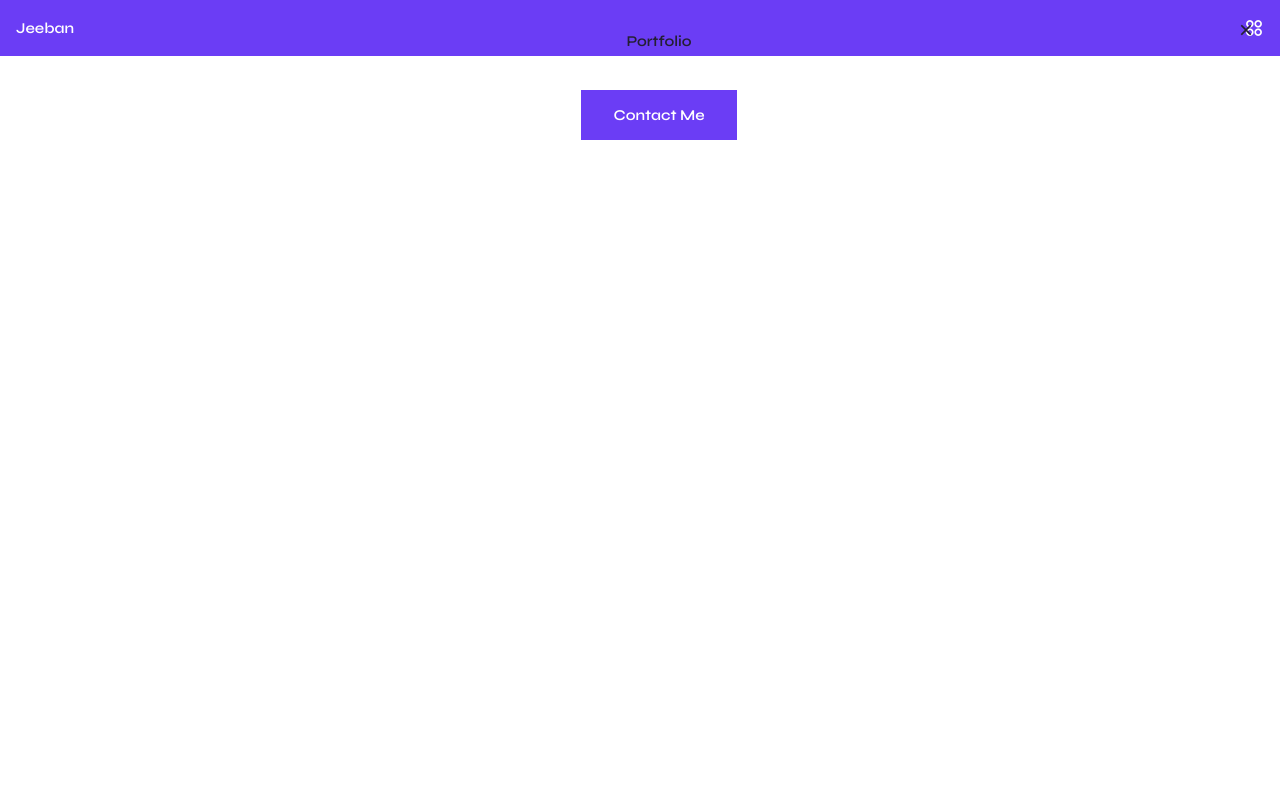
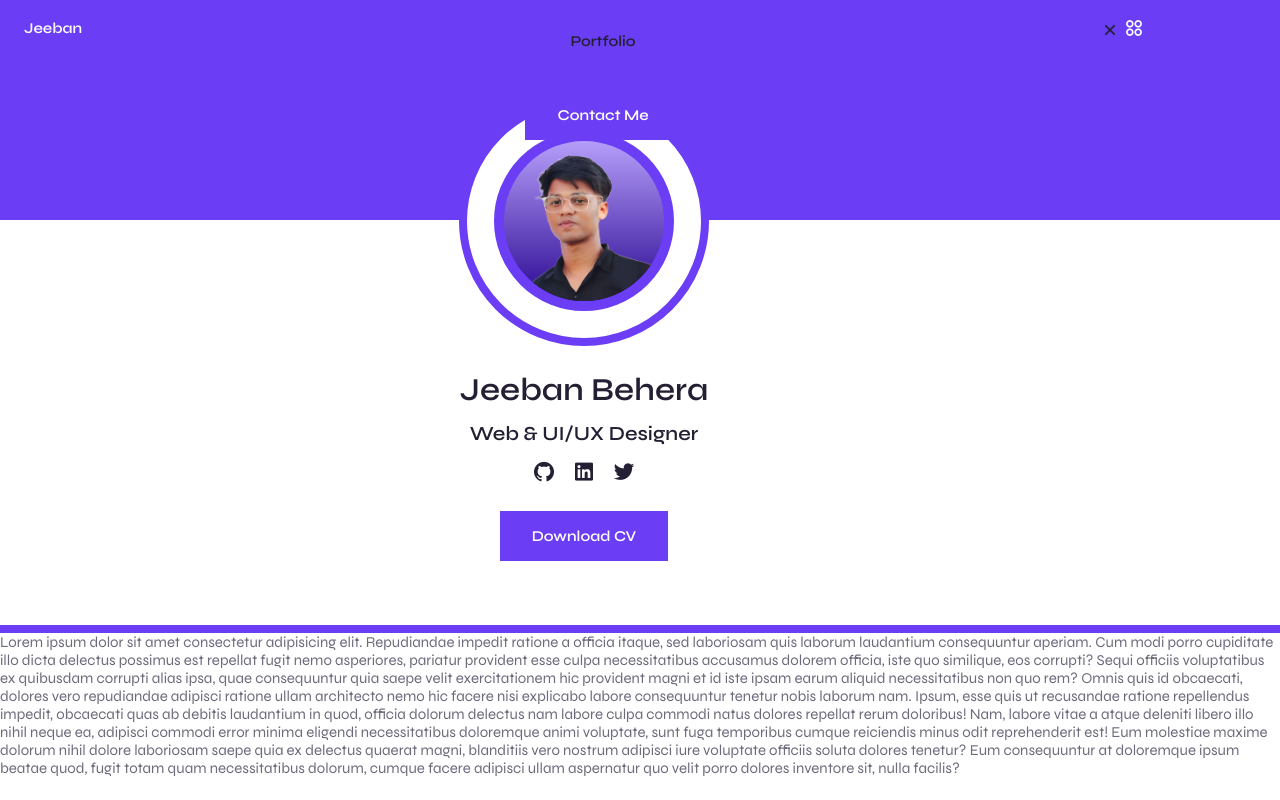
Before and after one commit to jeeban107/MyPortfolio.github.io, a plain HTML site: page index.html in a window 1280 px wide. Drawn offline with nearby package versions, Linux system fonts and the light colour scheme.

Commit message:
Index Is Done
Header  is  Complete

```diff
--- a/CSS/style.css
+++ b/CSS/style.css
@@ -17,15 +17,13 @@
 --title-color-light:hsl(var(--hue-color),8%,60%) ;
 --white-color:hsl(0,0%,100%);
 --body-color:hsl(0,0%,100%);
---container-color:#fff ;
+--container-color:hsl(0,0%,100%);
 --shadow-color:hsla(var(--hue-color),90%,30%,.1);
 
 
 /********Font*******/
+/*  .5rem = 8px , 1rem = 16px ,1.5rem = 24px....  */
 --body-font: "Syne", sans-serif ;
-
-
-/*  .5rem = 8px , 1rem = 16px ,1.5rem = 24px....  */
 --biggest-font-size:2rem;
 --h1-font-size:1.5rem;
 --h2-font-size:1.25rem;
@@ -108,10 +106,10 @@ input,button,textarea{
     font-weight: var(--font-semi-bold);
 }
 
-/* h1,h2,h3,h4{
-    color: var(--text-color);
-    font: var(--font-semi-bold);
-} */
+h1,h2,h3,h4{
+    color: var(--title-color);
+    font-weight: var(--font-semi-bold);
+}
 
 ul{
     list-style: none;
@@ -135,8 +133,9 @@ img{
 
 /* =======Reusuable Css======*/
 
-.section{
-    padding: 2rem 0 4rem;
+.container{
+   max-width: 1120px;
+   margin-inline: 1.5rem;
 }
 
 
@@ -150,11 +149,46 @@ img{
     padding-block:5rem 1rem;
 }
 
-.section_subtitle{
+.section_title{
     font-size: var(--h1-font-size);
     margin-bottom: 2rem;
     text-align: center;
 }
+
+.perfil{
+    width: 250px;
+    height: 250px;
+    background-color: var(--body-color);
+    border: 8px solid var(--first-color);
+    border-radius: 50%;
+    display: grid;
+    place-items:center;
+    transition: background-color .4s ;
+}
+
+.perfil__content{
+    width: 180px;
+    height: 180px;
+    border: 10px solid var(--first-color);
+    overflow: hidden;
+    border-radius: 50%;
+    display: flex;
+    justify-content: center;
+    align-items: flex-end;
+    /* background: linear-gradient(180deg,
+                hsl(var(--hue-color),90%, 80%)
+                hsl(var(--hue-color),90%,30%)); */
+    background:linear-gradient(180deg,
+    hsl(var(--hue-color),90%, 80%),
+    hsl(var(--hue-color),90%,30%));
+
+}
+
+.perfil__img{
+    width: 150px;
+}
+
+
 
 .main{
     overflow: hidden;  /* For Animation ScrolReveal */
@@ -168,7 +202,7 @@ img{
     width: 100%;
     top: 0;
     left: 0;
-    background-color: var(--first-color);
+    background-color: transparent;
     z-index: var(--z-fixed);
     transition:background-color .4s, box-shadow .4s;
 }
@@ -179,7 +213,7 @@ img{
     display: flex;
     justify-content:space-between ;
     align-items: center;
-    padding-inline: 1rem;
+
 }
 
 .nav__logo{
@@ -251,7 +285,14 @@ img{
 }
 
 /*  Change Background Color   */
+.bg-header{
+  background-color: var(--body-color);
+  box-shadow: 0 2px 16px var(--shadow-color);
+}
 
+.bg-header :is(.nav__logo, .nav__toggle){
+    color: var(--title-color);
+}
 
 /* Header bg color  of other pages */
 .header-pages{
@@ -282,3 +323,68 @@ img{
 }
 
 /* =========HOME========== */
+.home{
+    position: relative;
+    border-bottom: 8px solid var(--first-color);
+}
+
+.home__rectangle{
+    width: 100%;
+    height: 220px;
+    background-color: var(--first-color);
+    position: absolute;
+    top: 0;
+    z-index: -1;
+}
+
+.home__container{
+    padding-block: 1rem 3rem;
+}
+
+.home__perfil{
+    justify-self: center;
+}
+
+.home__data{
+    row-gap: .75rem;
+    text-align: center;
+}
+
+.home__name{
+    font-size: var(--biggest-font-size);
+}
+
+.home__profession{
+    font-size:var(--h2-font-size);
+}
+
+.home__social{
+    display: flex;
+    justify-content: center;
+    column-gap: 1rem;
+}
+
+.home__social-link{
+    font-size: 1.5rem;
+    color: var(--title-color);
+    transition: color .4s;
+}
+
+.home__social-link:hover{
+    color: var(--first-color);
+}
+
+.home__button{
+    justify-self:center ;
+}
+/* ======= About ======= */
+
+
+/* ======= Services ======= */
+
+
+
+/* Active  Modal   */
+
+
+/* ======= Work ======= */
--- a/Scripts/main.js
+++ b/Scripts/main.js
@@ -16,3 +16,13 @@ if(navClose){
         navMenu.classList.remove('show-menu')
     })
 }
+
+
+/*=============== CHANGE BACKGROUND HEADER ===============*/
+const bgHeader = () =>{
+    const header = document.getElementById('header')
+    // Add a class if the bottom offset is greater than 50 of the viewport
+    this.scrollY >= 50 ? header.classList.add('bg-header')
+                       : header.classList.remove('bg-header')
+}
+window.addEventListener('scroll', bgHeader)
--- a/index.html
+++ b/index.html
@@ -62,7 +62,52 @@
 
     <!-- ======== MAIN  ========== -->
     <main class="main">
+          <!-- ======== Home ======= -->
+          <section class="home section">
+            <div class="home__rectangle"></div>
 
+            <div class="home__container container grid">
+                <div class="home__perfil perfil">
+
+                   <div class="perfil__content">
+                    <img src="images/Profile Img.png" alt="image" class="perfil__img">
+                   </div>
+                </div>
+                <div class="home__content grid">
+                    <div class="home__data grid">
+                      <h1 class="home__name">Jeeban Behera</h1>
+                      <h2 class="home__profession">Web & UI/UX Designer</h2>
+                     <div class="home__social">
+                      <a href="https://github.com/jeeban107" target="_blank" class="home__social-link">
+                        <i class="ri-github-fill"></i>
+                      </a>
+
+                      <a href="https://www.linkedin.com/in/jeeban-behera-062527285/" target="_blank" class="home__social-link">
+                        <i class="ri-linkedin-box-fill"></i>
+                      </a>
+
+                      <a href="https://twitter.com/JeebanBehe46916" target="_blank" class="home__social-link">
+                        <i class="ri-twitter-fill"></i>
+                      </a>
+                     </div>
+                     </div>
+                     <a href="assets/Resume.pdf" download  class="home__button button">Download CV</a>
+                </div>
+
+            </div>
+
+
+          </section>
+          <!-- ====== Services ====== -->
+          <div class="dele">
+
+            Lorem ipsum dolor sit amet consectetur adipisicing elit. Repudiandae impedit ratione a officia itaque, sed laboriosam quis laborum laudantium consequuntur aperiam. Cum modi porro cupiditate illo dicta delectus possimus est repellat fugit nemo asperiores, pariatur provident esse culpa necessitatibus accusamus dolorem officia, iste quo similique, eos corrupti? Sequi officiis voluptatibus ex quibusdam corrupti alias ipsa, quae consequuntur quia saepe velit exercitationem hic provident magni et id iste ipsam earum aliquid necessitatibus non quo rem? Omnis quis id obcaecati, dolores vero repudiandae adipisci ratione ullam architecto nemo hic facere nisi explicabo labore consequuntur tenetur nobis laborum nam. Ipsum, esse quis ut recusandae ratione repellendus impedit, obcaecati quas ab debitis laudantium in quod, officia dolorum delectus nam labore culpa commodi natus dolores repellat rerum doloribus! Nam, labore vitae a atque deleniti libero illo nihil neque ea, adipisci commodi error minima eligendi necessitatibus doloremque animi voluptate, sunt fuga temporibus cumque reiciendis minus odit reprehenderit est! Eum molestiae maxime dolorum nihil dolore laboriosam saepe quia ex delectus quaerat magni, blanditiis vero nostrum adipisci iure voluptate officiis soluta dolores tenetur? Eum consequuntur at doloremque ipsum beatae quod, fugit totam quam necessitatibus dolorum, cumque facere adipisci ullam aspernatur quo velit porro dolores inventore sit, nulla facilis?
+          </div>
+
+          <!-- ====== Work ====== -->
+
+
+          <!-- ====== Testimonial ====== -->
     </main>
 
 
```
Also changed, not shown: images/Profile Img.png (added), 2 other files.
